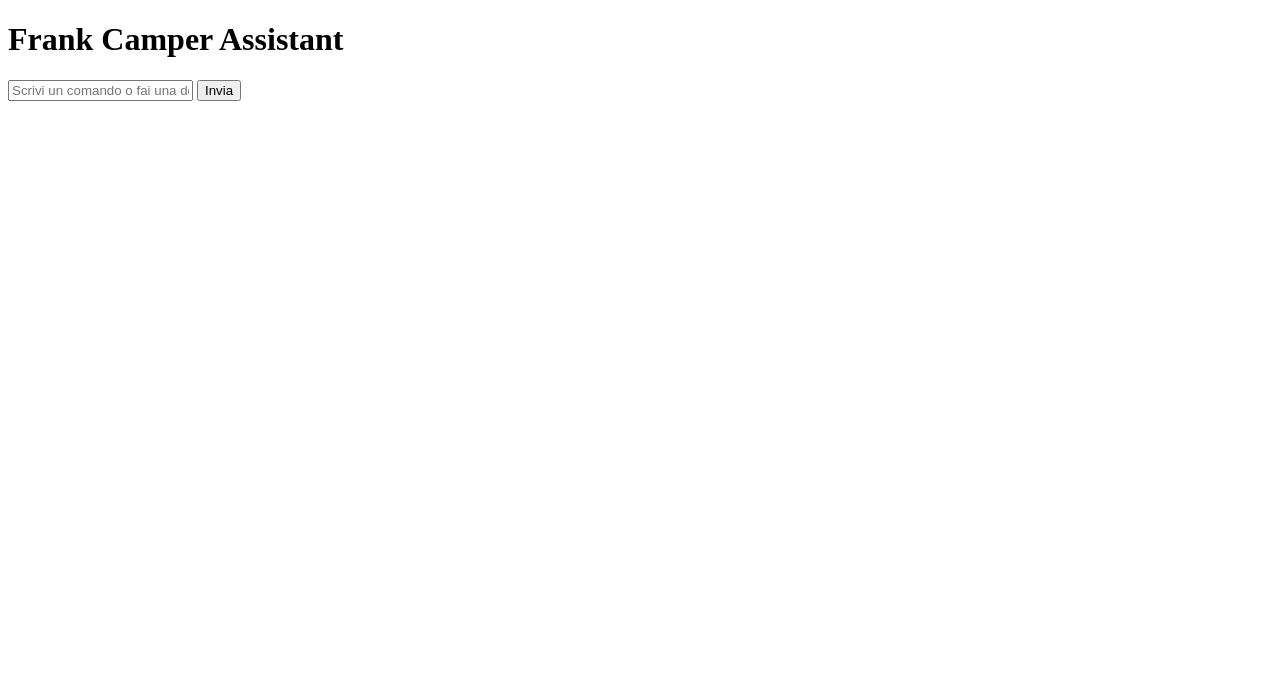
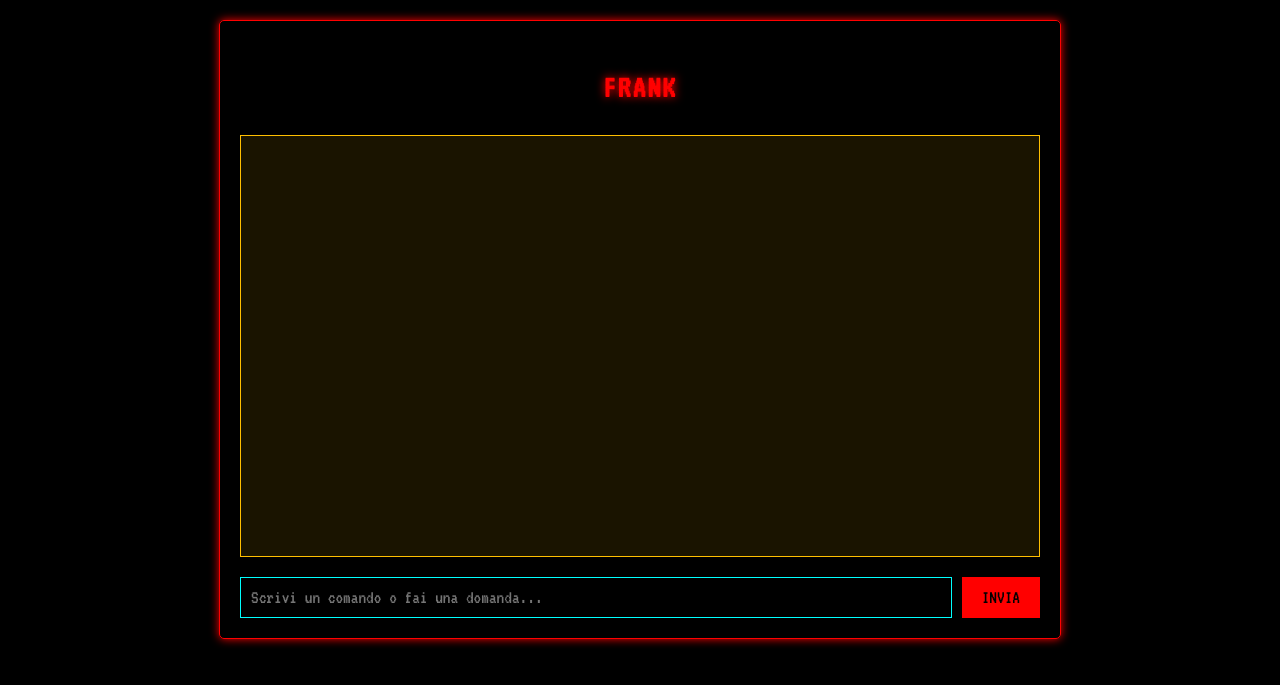
Before and after one commit to AnthonyVita007/Frank-camperAssistant-, a Flask app: page / in a window 1280 px wide. Shown: the top 685 px of the page. Run offline with Flask 3, Linux system fonts and the light colour scheme; some libraries are stand-ins or nearby versions.

Commit message:
nuovo stile grafico

```diff
--- a/frontend/static/css/style.css
+++ b/frontend/static/css/style.css
@@ -0,0 +1,75 @@
+@import url('https://fonts.googleapis.com/css2?family=VT323&display=swap');
+
+:root {
+    --primary-black: #000000;
+    --primary-red: #FF0000;
+    --primary-amber: #FFBF00;
+    --primary-cyan: #00FFFF;
+    --glow-effect: 0 0 10px;
+}
+
+body {
+    background-color: var(--primary-black);
+    color: var(--primary-amber);
+    font-family: 'VT323', monospace;
+    margin: 0;
+    padding: 20px;
+    line-height: 1.6;
+}
+
+.container {
+    max-width: 800px;
+    margin: 0 auto;
+    border: 1px solid var(--primary-red);
+    padding: 20px;
+    border-radius: 5px;
+    box-shadow: var(--glow-effect) var(--primary-red);
+}
+
+h1 {
+    color: var(--primary-red);
+    text-align: center;
+    text-transform: uppercase;
+    letter-spacing: 2px;
+    text-shadow: var(--glow-effect) var(--primary-red);
+}
+
+#log-container {
+    height: 400px;
+    overflow-y: auto;
+    margin: 20px 0;
+    padding: 10px;
+    border: 1px solid var(--primary-amber);
+    background-color: rgba(255, 191, 0, 0.1);
+}
+
+.input-area {
+    display: flex;
+    gap: 10px;
+}
+
+#command-input {
+    flex: 1;
+    background-color: var(--primary-black);
+    border: 1px solid var(--primary-cyan);
+    color: var(--primary-cyan);
+    padding: 10px;
+    font-family: 'VT323', monospace;
+    font-size: 1.2em;
+}
+
+#send-button {
+    background-color: var(--primary-red);
+    color: var(--primary-black);
+    border: none;
+    padding: 10px 20px;
+    cursor: pointer;
+    font-family: 'VT323', monospace;
+    font-size: 1.2em;
+    text-transform: uppercase;
+    transition: all 0.3s ease;
+}
+
+#send-button:hover {
+    box-shadow: var(--glow-effect) var(--primary-red);
+}
--- a/frontend/templates/index.html
+++ b/frontend/templates/index.html
@@ -26,7 +26,7 @@ Questo file rappresenta la struttura visiva dell'assistente Frank.
     <div class="container">
 
         <!-- Il titolo principale dell'applicazione -->
-        <h1>Frank Camper Assistant</h1>
+        <h1>Frank</h1>
 
         <!-- Area di visualizzazione dei messaggi, che sarà popolata da JavaScript -->
         <div id="log-container">
```
Also changed, not shown: .github/copilot-instructions.md (added).
